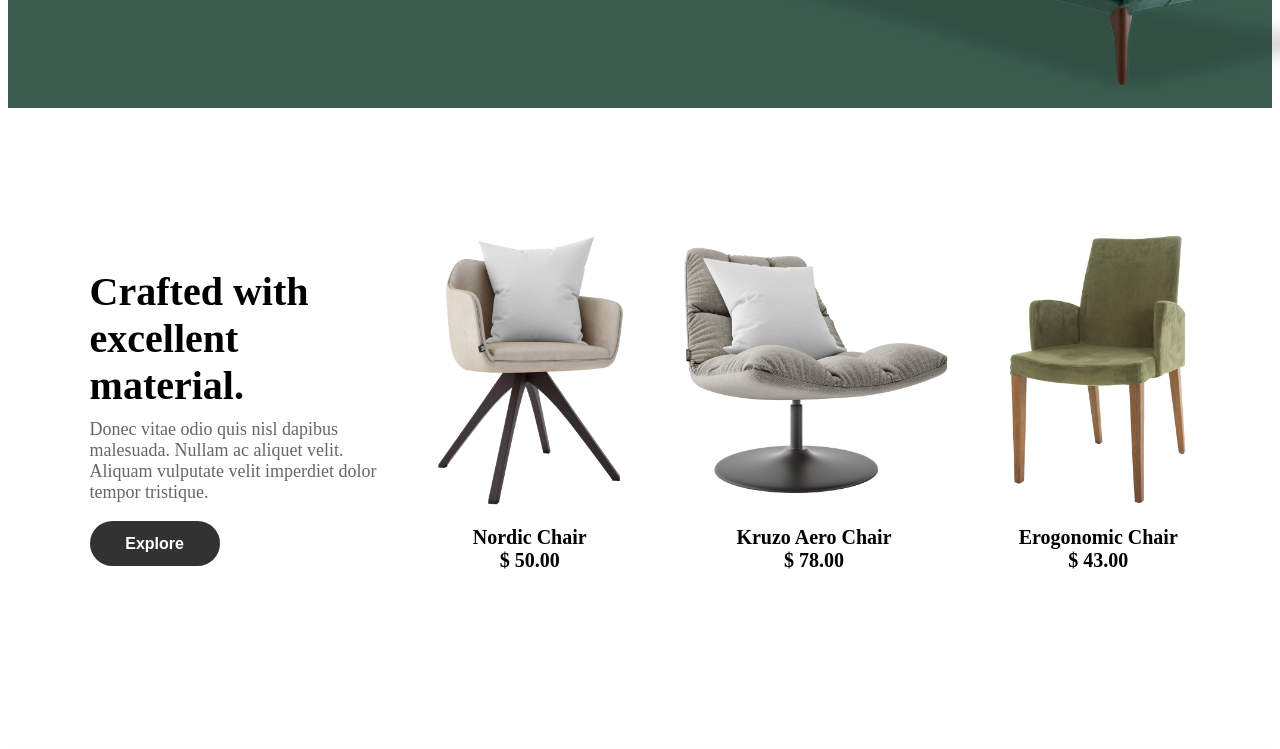
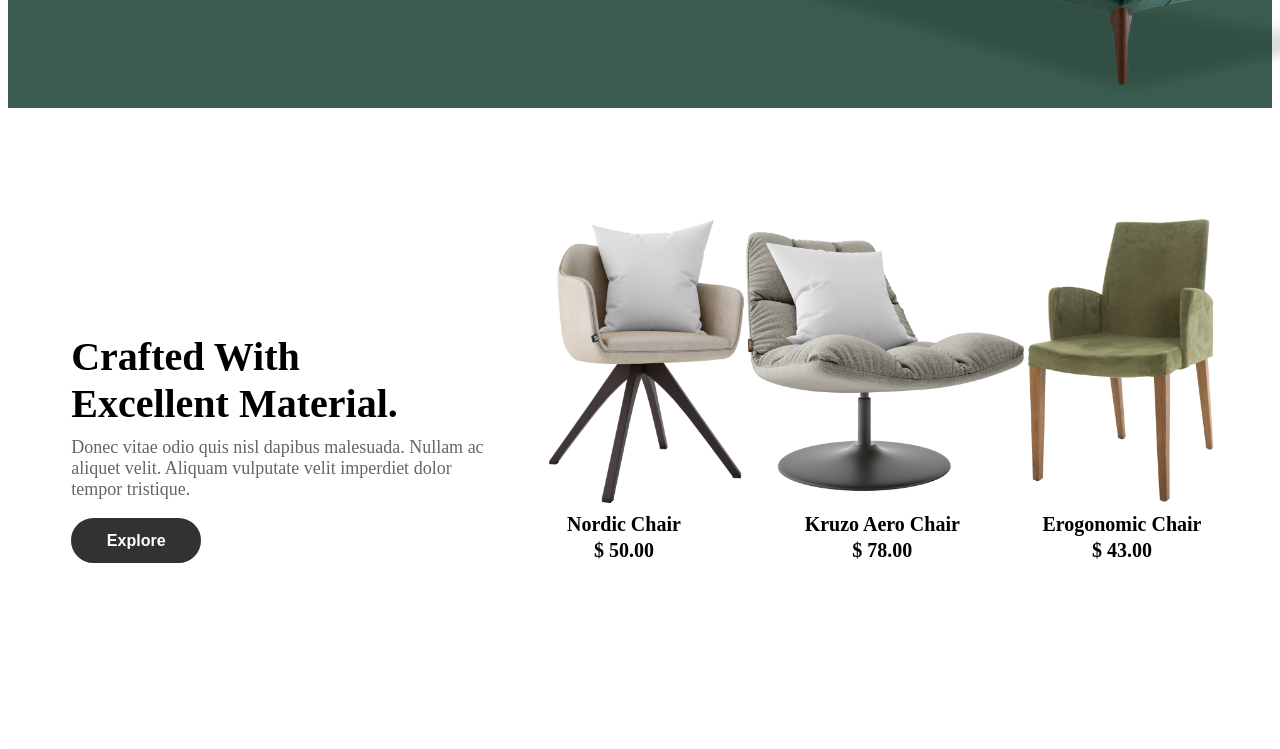
Before and after one commit to SoniShubham-21/Furni---Furniture-eCommerce-Website, a plain HTML site: page index.html in a window 1280 px wide. Shown: the part 500-1249 px from the top of the page. Drawn offline with Linux system fonts and the light colour scheme.

Commit message:
Finally Completed

```diff
--- a/index.html
+++ b/index.html
@@ -72,14 +72,17 @@
             <div class="product">
                 <img src="img/1.png" alt="product1_img" href="#">
                 <p class="product_name">Nordic Chair <br>$ 50.00</p>
+                <a href="#"><i class="fa-solid fa-circle-plus"></i></a>
             </div>
             <div class="product">
                 <img src="img/2.png" alt="product2_img" href="#">
                 <p class="product_name">Kruzo Aero Chair <br> $ 78.00</p>
+                <a href="#"><i class="fa-solid fa-circle-plus"></i></a>
             </div>
                 <div class="product">
                 <img src="img/3.png" alt="product3_img" href="#">
                 <p class="product_name">Erogonomic Chair<br>$ 43.00</p>
+                <a href="#"><i class="fa-solid fa-circle-plus"></i></a>
             </div>
         </div>
     </section>
--- a/style.css
+++ b/style.css
@@ -161,26 +161,26 @@ main{
 section{
     height: 600px;
     width: 100%;
-    background-color: white;
+    position: relative;
     margin-top: 20px;
     margin-bottom: 20px;
 }
 #container3{
-    position: relative;
     height: 600px;
-    width: 95%;
+    width: 90%;
+    display: flex;
+    justify-content: space-between;
+    align-items: center;
     background-color: white;
-    display: flex;
     margin: auto;
 }
 #data1{
     width: 500px;
-    padding-left: 50px;
-    margin-top: 100px;
 }
 #data1 h3{
     color: black;
     font-size: 40px;
+    text-transform: capitalize;
 }
 #data1 p{
     color: black;
@@ -211,36 +211,76 @@ section{
     font-weight: 700;
     cursor: pointer;
 }
-.product img{
-    height: auto;
-    width: 100%;
-    transform: translateY(100px);
+.product{
+    width: 280px;
+    height: 310px;
+    position: relative;
+    border-radius: 20px;
+    cursor: pointer;
 }
-.product img:hover{
-    height: auto;
-    width: 100%;
-    transform: translateY(70px);
-    transition: 0.5s ease;
-
-}
+.product img {
+    width: 300px;
+    position: absolute;
+    top:-20%;
+    object-fit: cover;
+    object-position: center;
+    transition: 0.2s linear;
+    z-index: 2;
+  }
+.product:hover img {
+    top: -30%;
+  }
 .product_name{
     color: black;
-    font-weight: 600;
+    font-weight: 900;
     font-size: 20px;
+    position: absolute;
     text-align: center;
-    margin-top: 110px;
+    bottom: 0%;
+    z-index: 2;
+    left: 30%;
+    line-height: 1.3;
+}
+.product::after {
+    content: "";
+    position: absolute;
+    height: 0;
+    background-color: #dce5e4d2;
+    width: 100%;
+    bottom: 0;
+    transition: 0.3s linear;
+    border-radius: 10px;
+  }
+.product:hover::after {
+    height: 100%;
+  }
+.product i{
+    position: absolute;
+    bottom: 0%;
+    left: 48%;
+    font-size:28px;
+    opacity: 0;
+    transition: 0.1s linear;
+    z-index: 2;
+    color: black;
+}
+.product:hover i {
+    opacity: 1;
+    bottom: -5%;
 }
 
 #why_choose_us{
     height: 800px;
     width: 100%;
     background-color:#fffcfc;
+    position: relative;
 }
 #container4{
     height: 800px;
     width: 90%;
     margin: auto;
     display: flex;
+    position: relative;
 }
 #why_choose_us_data{
     height: 650px;
@@ -355,7 +395,7 @@ section{
     width: 50%;
 }
 .data_icons2 li{
-    font-size: 26px;
+    font-size: 24px;
 }
 
 #readmore{
```
